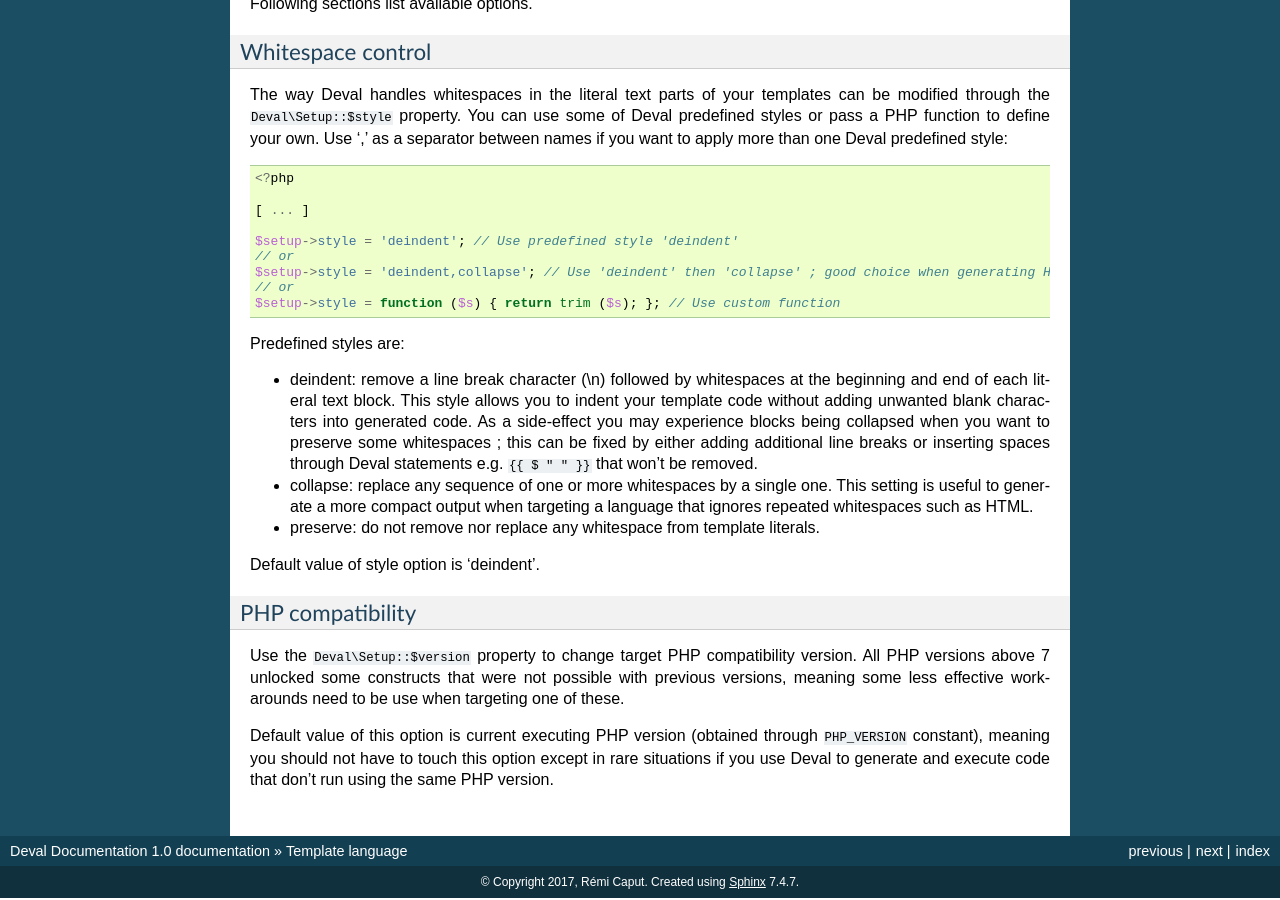
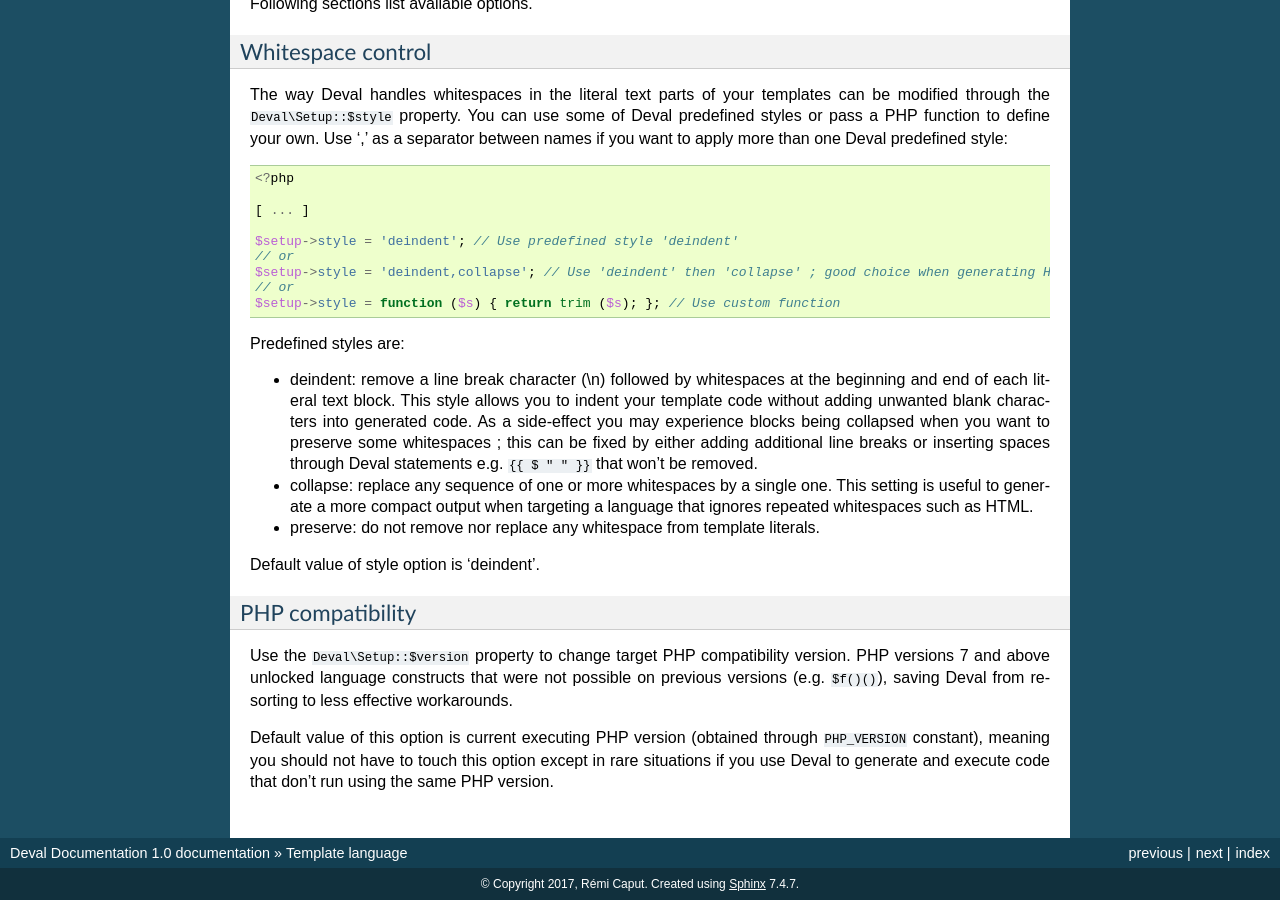
Before and after one commit to r3c/deval, a Sphinx documentation site: the page built from doc/page/03-language.rst, in a window 1280 px wide and 900 px high, scrolled down 5923 px. Built offline with Sphinx 7.4.7, drawn with Linux system fonts in a browser that asks for light colours; cross-references to code outside the pages are shown as plain code.

Commit message:
Reword "PHP compatibility" option in a clearer way.

```diff
--- a/doc/page/03-language.rst
+++ b/doc/page/03-language.rst
@@ -349,6 +349,6 @@ Default value of style option is 'deindent'.
 PHP compatibility
 -----------------
 
-Use the :php:attr:`Deval\\Setup::$version` property to change target PHP compatibility version. All PHP versions above 7 unlocked some constructs that were not possible with previous versions, meaning some less effective workarounds need to be use when targeting one of these.
+Use the :php:attr:`Deval\\Setup::$version` property to change target PHP compatibility version. PHP versions 7 and above unlocked language constructs that were not possible on previous versions (e.g. ``$f()()``), saving Deval from resorting to less effective workarounds.
 
 Default value of this option is current executing PHP version (obtained through ``PHP_VERSION`` constant), meaning you should not have to touch this option except in rare situations if you use Deval to generate and execute code that don't run using the same PHP version.
```
